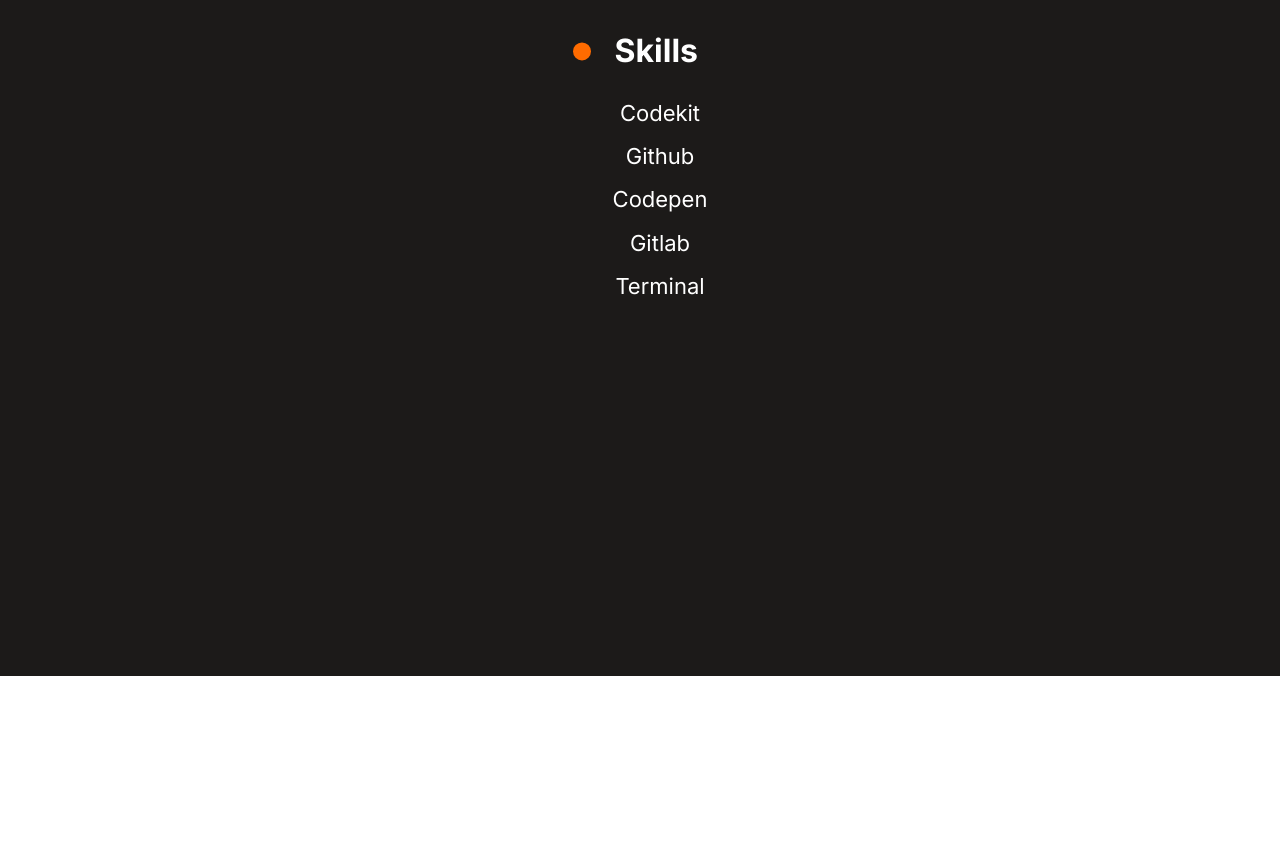
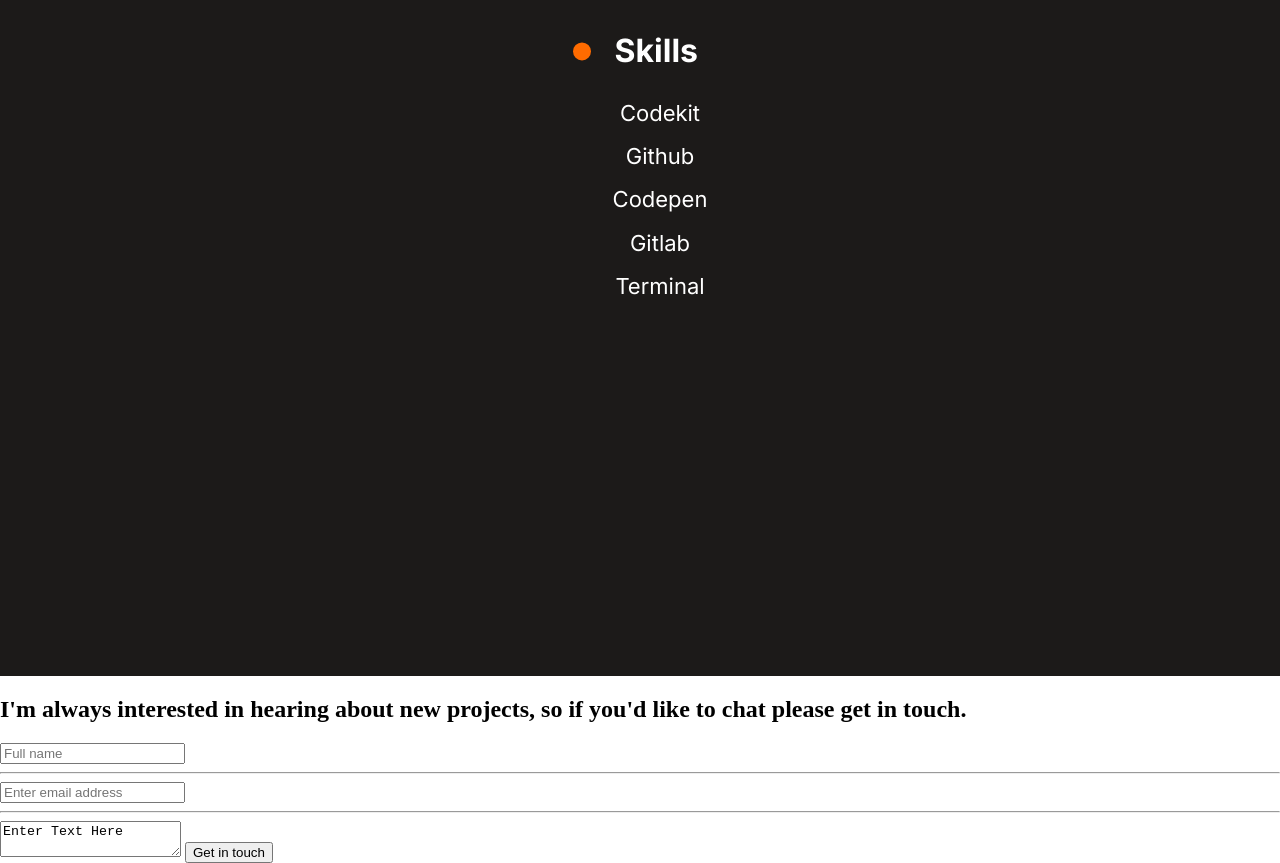
Before and after one commit to Innocent259/My-portfolio, a website: page index.html in a window 1280 px wide. Shown: the part 5851-6714 px from the top of the page. Before the commit the page ends 6527 px from the top, so only its background shows below. Drawn offline with Linux system fonts and the light colour scheme.

Commit message:
Added form section

```diff
--- a/index.html
+++ b/index.html
@@ -227,5 +227,17 @@
                 </div>
             </div>
         </section>
+        <section>
+            <h2>I'm always interested in hearing about new projects,
+                 so if you'd like to chat please get in touch.</h2>
+                 <form action="https://formspree.io/html/" method="post">
+                    <input type="text" placeholder="Full name" maxlength="50" required>
+                    <hr>
+                    <input type="email" placeholder="Enter email address" required>
+                    <hr>
+                    <textarea name="textarea" class="textarea" maxlength="500">Enter Text Here</textarea>
+                    <button class="button-submit" type="submit">Get in touch</button>
+                 </form>
+        </section>
     </body>
 </html>
```
